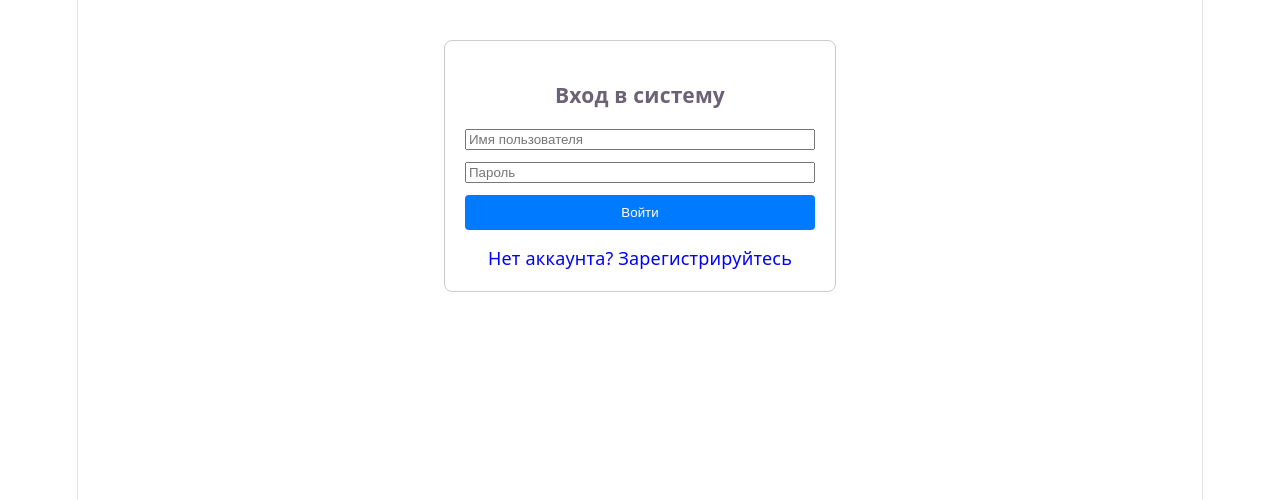
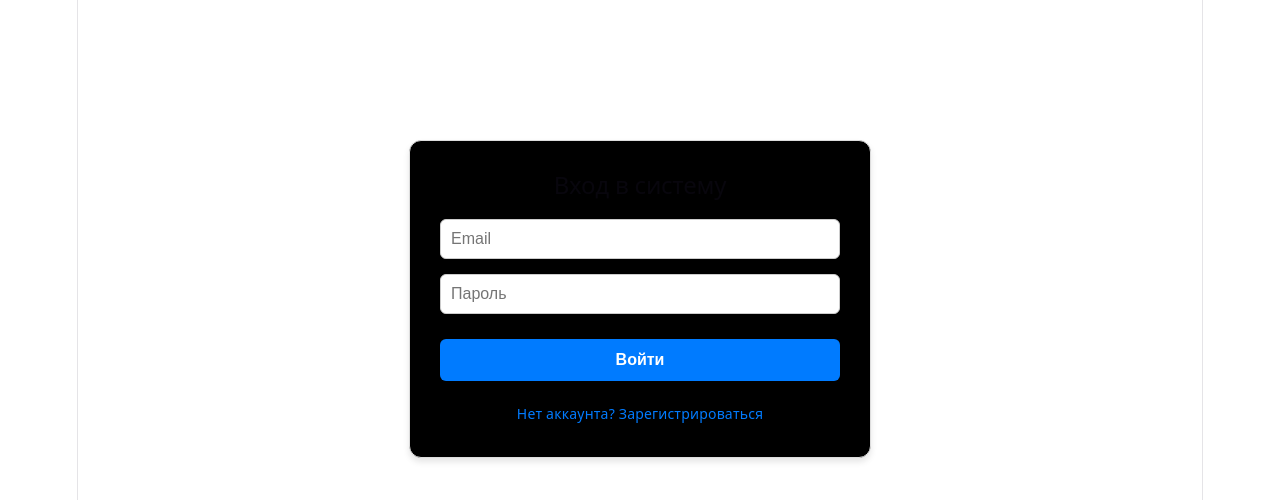
Before and after one commit to Arkilleru/agromach-management-system, a React app in the folder frontend/: page / in a window 1280 px wide. Shown: the top 500 px of the page. Built offline with nearby package versions, Linux system fonts and the light colour scheme; the HTML template or start-up script is replaced by a standard one.

Commit message:
fix: resolve login issues and enhance auth forms synchronization

```diff
--- a/frontend/src/components/Auth.jsx
+++ b/frontend/src/components/Auth.jsx
@@ -13,85 +13,123 @@ export default function Auth({ onLogin }) {
 
     const handleSubmit = async (e) => {
         e.preventDefault();
-        const path = isLogin ? '/v1/users/register' : '/v1/users/register';
 
-        const payload = { ...form };
-        if (!isLogin) {
-            payload.id = `user_${Math.floor(Math.random() * 1000)}`;
-            if (payload.age) payload.age = parseInt(payload.age, 10);
-            else delete payload.age;
+        const path = isLogin ? '/v1/login' : '/v1/users/register';
+
+        let payload = {};
+
+        if (isLogin) {
+            payload = {
+                email: form.email,
+                password: form.password
+            };
         } else {
-            delete payload.age;
-            delete payload.role;
+            payload = { ...form };
+            payload.id = `user_${Math.floor(Math.random() * 10000)}`;
+
+            if (payload.age) {
+                payload.age = parseInt(payload.age, 10);
+            } else {
+                delete payload.age;
+            }
         }
 
         try {
             const data = await apiRequest('POST', path, payload);
+
             if (data.token) {
                 localStorage.setItem('token', data.token);
+                if (data.user) {
+                    localStorage.setItem('user', JSON.stringify(data.user));
+                }
+
                 onLogin(data.token);
             }
         } catch (err) {
-            alert('Ошибка: ' + err.message);
+            console.error('Auth error:', err);
+            alert('Ошибка: ' + (err.message || 'Неверные данные'));
         }
+    };
+
+    const handleChange = (field, value) => {
+        setForm(prev => ({ ...prev, [field]: value }));
     };
 
     return (
         <div style={authContainerStyle}>
-            <h3>{isLogin ? 'Вход в систему' : 'Регистрация нового пользователя'}</h3>
+            <h2 style={{ textAlign: 'center', marginBottom: '20px' }}>
+                {isLogin ? 'Вход в систему' : 'Регистрация'}
+            </h2>
 
             <form onSubmit={handleSubmit} style={formStyle}>
-                <input
-                    placeholder="Имя пользователя"
-                    value={form.name}
-                    onChange={e => setForm({...form, name: e.target.value})}
-                    required
-                />
-
                 {!isLogin && (
                     <input
-                        type="email"
-                        placeholder="Email"
-                        onChange={e => setForm({...form, email: e.target.value})}
+                        style={inputStyle}
+                        placeholder="Ваше имя"
+                        value={form.name}
+                        onChange={e => handleChange('name', e.target.value)}
                         required
                     />
                 )}
 
                 <input
+                    style={inputStyle}
+                    type="email"
+                    placeholder="Email"
+                    value={form.email}
+                    onChange={e => handleChange('email', e.target.value)}
+                    required
+                />
+
+                <input
+                    style={inputStyle}
                     type="password"
                     placeholder="Пароль"
-                    onChange={e => setForm({...form, password: e.target.value})}
+                    value={form.password}
+                    onChange={e => handleChange('password', e.target.value)}
                     required
                 />
 
                 {!isLogin && (
                     <>
                         <input
+                            style={inputStyle}
                             type="number"
                             placeholder="Возраст (опционально)"
-                            onChange={e => setForm({...form, age: e.target.value})}
+                            value={form.age}
+                            onChange={e => handleChange('age', e.target.value)}
                         />
-                        <label>Ваша роль (по умолчанию зритель)</label>
-                        <select value={form.role} onChange={e => setForm({...form, role: e.target.value})}>
-                            <option value="viewer">Зритель</option>
-                            <option value="mechanic">Механик</option>
-                            <option value="admin">Администратор</option>
-                        </select>
+                        <div style={{ display: 'flex', flexDirection: 'column', gap: '5px' }}>
+                            <label style={{ fontSize: '12px', color: '#666' }}>Выберите роль:</label>
+                            <select
+                                style={inputStyle}
+                                value={form.role}
+                                onChange={e => handleChange('role', e.target.value)}
+                            >
+                                <option value="viewer">Зритель (Viewer)</option>
+                                <option value="mechanic">Механик (Operator)</option>
+                                <option value="admin">Администратор (Admin)</option>
+                            </select>
+                        </div>
                     </>
                 )}
 
                 <button type="submit" style={buttonStyle}>
-                    {isLogin ? 'Войти' : 'Создать аккаунт'}
+                    {isLogin ? 'Войти' : 'Зарегистрироваться'}
                 </button>
             </form>
 
-            <p style={{ cursor: 'pointer', color: 'blue', marginTop: '15px' }} onClick={() => setIsLogin(!isLogin)}>
-                {isLogin ? 'Нет аккаунта? Зарегистрируйтесь' : 'Уже есть аккаунт? Войдите'}
+            <p
+                style={{ cursor: 'pointer', color: '#007bff', marginTop: '20px', textAlign: 'center', fontSize: '14px' }}
+                onClick={() => setIsLogin(!isLogin)}
+            >
+                {isLogin ? 'Нет аккаунта? Зарегистрироваться' : 'Уже есть аккаунт? Войти'}
             </p>
         </div>
     );
 }
 
-const authContainerStyle = { padding: '20px', border: '1px solid #ccc', borderRadius: '8px', maxWidth: '350px', margin: 'auto' };
-const formStyle = { display: 'flex', flexDirection: 'column', gap: '12px' };
-const buttonStyle = { padding: '10px', background: '#007bff', color: 'white', border: 'none', borderRadius: '4px', cursor: 'pointer' };
+const authContainerStyle = { padding: '30px', border: '1px solid #ddd', borderRadius: '12px', maxWidth: '400px', margin: '100px auto', boxShadow: '0 4px 6px rgba(0,0,0,0.1)', backgroundColor: '#000000'};
+const formStyle = { display: 'flex', flexDirection: 'column', gap: '15px' };
+const inputStyle = {padding: '10px', borderRadius: '6px', border: '1px solid #ccc', fontSize: '16px'};
+const buttonStyle = { padding: '12px', background: '#007bff', color: 'white', border: 'none', borderRadius: '6px', cursor: 'pointer', fontSize: '16px', fontWeight: 'bold', marginTop: '10px'};
```
